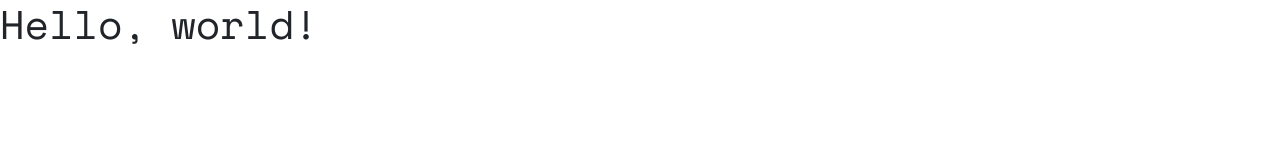
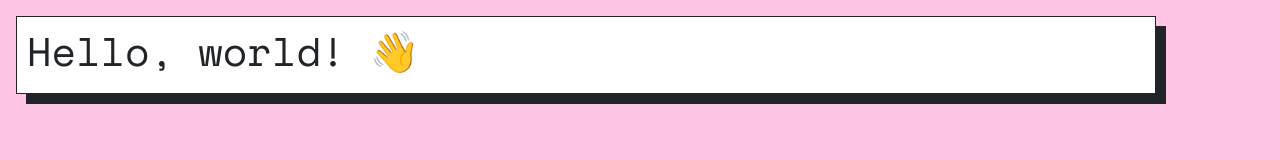
Before and after one commit to madeleinesc/draft-portfolio, a plain HTML site: page index.html in a window 1280 px wide. Drawn offline with nearby package versions, Linux system fonts and the light colour scheme.

Commit message:
container

```diff
--- a/index.html
+++ b/index.html
@@ -24,7 +24,18 @@
 
 
   <body>
-    <h1>Hello, world!</h1>
+      <!-- nav bar -->
+
+      <!-- about -->
+      <div class="container d-flex m-3 bd-highlight box">
+        <div class="row">
+          <div class="col-12">
+            <h1> Hello, world! 👋 </h1>
+          </div>
+        </div>
+      </div>
+
+
 
 
     <!-- Option 1: Bootstrap Bundle with Popper -->
--- a/src/css/styles.css
+++ b/src/css/styles.css
@@ -1,4 +1,12 @@
 body {
     font-family: 'Space Mono', monospace;
-    cursor: url(./assets/pointcursorwhite.png);
+    cursor: url(./assets/pointcursorwhite.png), auto;
+    background-color: #fec5e5;
 }
+
+.box {
+    border: 1px solid;
+  padding: 10px;
+  box-shadow: 10px 10px;
+  background-color: white;
+}
```
Also changed, not shown: assets/._AvatarMaker.png (added), assets/AvatarMaker.png (added).
